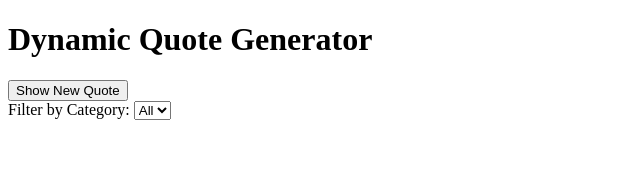
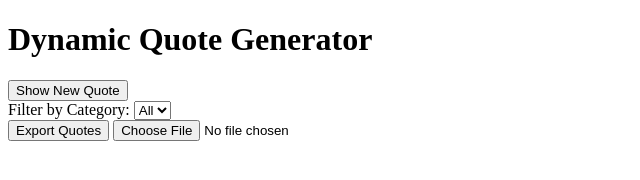
Before and after one commit to Praise-Zee/alx_fe_javascript, a plain HTML site: page dom-manipulation/index.html in a window 1280 px wide. Shown: the whole page, without its empty margins (0-640 px from the left). Drawn offline with Linux system fonts and the light colour scheme.

Commit message:
recent changes

```diff
--- a/dom-manipulation/index.html
+++ b/dom-manipulation/index.html
@@ -23,6 +23,10 @@
       <option value="">All</option>
     </select>
   </div>
+  <div>
+    <button onclick="exportQuotesAsJson()">Export Quotes</button>
+    <input type="file" id="importFile" accept=".json" onchange="importFromJsonFile(event)" />
+  </div>
 
   <script src="script.js"></script>
 </body>
--- a/dom-manipulation/script.js
+++ b/dom-manipulation/script.js
@@ -115,6 +115,45 @@ function populateCategoryOptions() {
   });
 }
 
+function exportQuotesAsJson() {
+  const data = JSON.stringify(quotes, null, 2); // formatted for readability
+  const blob = new Blob([data], { type: "application/json" });
+  const url = URL.createObjectURL(blob);
+
+  const link = document.createElement("a");
+  link.href = url;
+  link.download = "quotes.json";
+  document.body.appendChild(link);
+  link.click();
+  document.body.removeChild(link);
+}
+
+
+function importFromJsonFile(event) {
+  const fileReader = new FileReader();
+
+  fileReader.onload = function (e) {
+    try {
+      const importedQuotes = JSON.parse(e.target.result);
+
+      if (!Array.isArray(importedQuotes)) {
+        throw new Error("Invalid file format");
+      }
+
+      quotes.push(...importedQuotes);
+      saveQuotes();
+      populateCategoryOptions();
+      alert("Quotes imported successfully!");
+    } catch (err) {
+      alert("Error importing quotes: " + err.message);
+    }
+  };
+
+  fileReader.readAsText(event.target.files[0]);
+}
+
+
+
 // Event Listeners
 newQuoteBtn.addEventListener("click", showRandomQuote);
 addQuoteBtn.addEventListener("click", addQuote);
```
